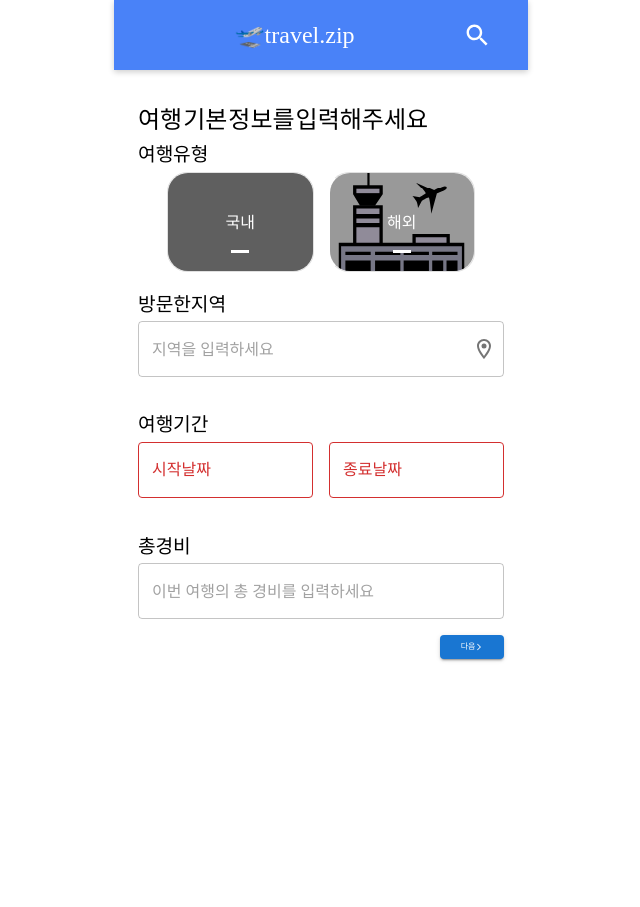
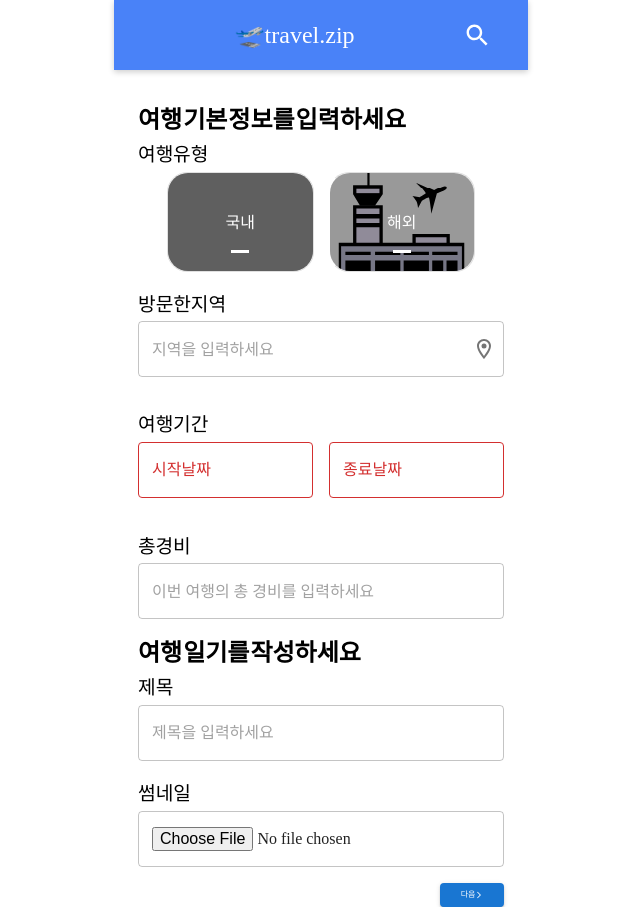
Before and after one commit to prgrms-web-devcourse/Team-Moongsal-Travel.zip-FE, a Next.js app: page /post/1 in a window 1280 px wide. Shown: the whole page, without its empty margins (319-959 px from the left). Before the commit the page ends 800 px from the top, so only its background shows below. Built offline with nearby package versions, Linux system fonts and the light colour scheme; grey boxes are pictures that could not be loaded; a web font is replaced by a local one; what @reach/combobox would draw is missing.

Commit message:
design: 기본정보페이지 수정

```diff
--- a/src/components/CreatePost/PostBasic.tsx
+++ b/src/components/CreatePost/PostBasic.tsx
@@ -20,7 +20,7 @@ const PostBasic = () => {
   };
   return (
     <>
-      <Title>여행 기본 정보를 입력해주세요</Title>
+      <Title bold='bold'>여행 기본 정보를 입력하세요</Title>
       <Stack sx={marginBottom}>
         <SubTitle>여행 유형</SubTitle>
         <ComplexButton />
@@ -55,6 +55,15 @@ const PostBasic = () => {
           />
         </Box>
       </Stack>
+      <Title bold='bold'>여행 일기를 작성하세요 </Title>
+      <Stack sx={marginBottom}>
+        <SubTitle>제목</SubTitle>
+        <OutlinedInput fullWidth placeholder='제목을 입력하세요' type='text' />
+      </Stack>
+      <Stack sx={marginBottom}>
+        <SubTitle>썸네일</SubTitle>
+        <OutlinedInput fullWidth type='file' />
+      </Stack>
     </>
   );
 };
```
